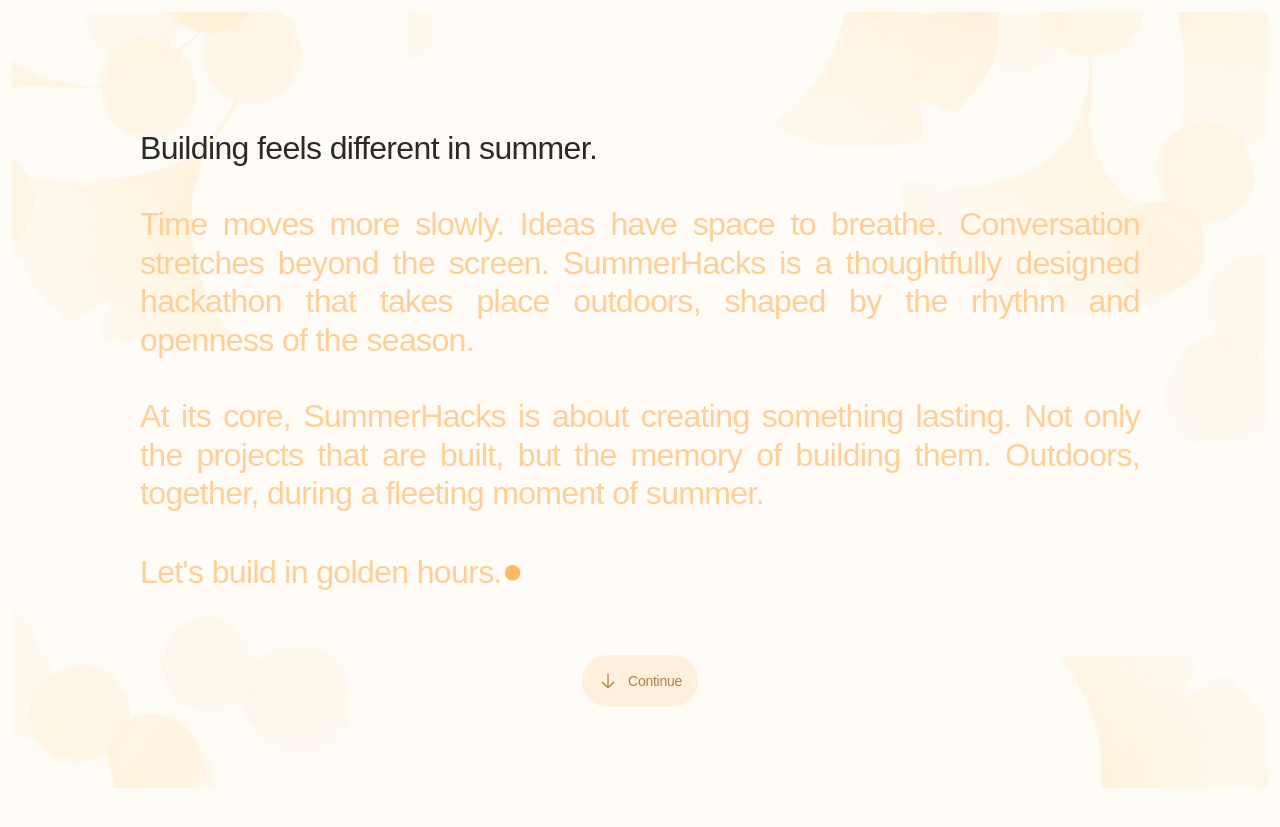
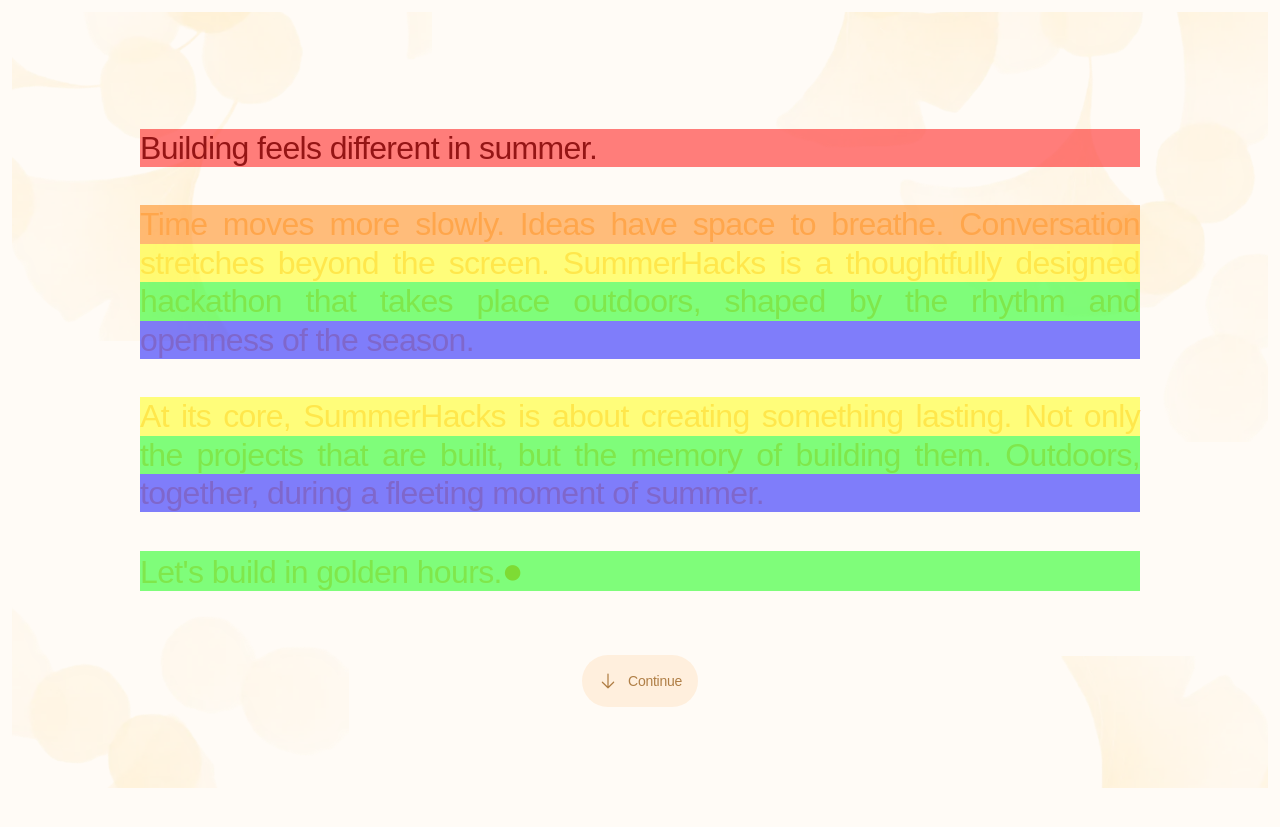
Before and after one commit to summerhacksca/summerhacks.ca, a Next.js app: page / in a window 1280 px wide. Shown: the part 800-1627 px from the top of the page. Built offline with nearby package versions, Linux system fonts and the light colour scheme.

Commit message:
segmented rectangles

```diff
--- a/app/components/about-section.tsx
+++ b/app/components/about-section.tsx
@@ -16,30 +16,72 @@
 
 export default function AboutSection() {
   const [paragraphHeights, setParagraphHeights] = useState<number[]>([]);
+  const [paragraphOffsets, setParagraphOffsets] = useState<number[]>([]);
+  const [textWidth, setTextWidth] = useState<number>(0);
+  const [overlayOpacity, setOverlayOpacity] = useState<number>(0);
   const paragraphRefs = useRef<(HTMLParagraphElement | null)[]>([]);
   const textWrapperRef = useRef<HTMLDivElement | null>(null);
+  const aboutRef = useRef<HTMLDivElement | null>(null);
+  const rainbowColors = [
+    '#ff0000', // red
+    '#ff7f00', // orange
+    '#ffff00', // yellow
+    '#00ff00', // green
+    '#0000ff', // blue
+    '#4b0082', // indigo
+    '#8b00ff', // violet
+  ];
+
+  const measureLayout = () => {
+    const heights = paragraphRefs.current.map(ref => ref?.offsetHeight || 0);
+    const wrapperRect = textWrapperRef.current?.getBoundingClientRect();
+    const offsets = paragraphRefs.current.map(ref => {
+      if (!ref || !wrapperRect) return 0;
+      const rect = ref.getBoundingClientRect();
+      return rect.top - wrapperRect.top;
+    });
+    const width = textWrapperRef.current?.clientWidth || 0;
+
+    setParagraphHeights(heights);
+    setParagraphOffsets(offsets);
+    setTextWidth(width);
+
+    console.log('First paragraph height:', heights[0]);
+    console.log('Text wrapper width:', width);
+  };
 
   useEffect(() => {
-    const heights = paragraphRefs.current.map(ref => ref?.offsetHeight || 0);
-    setParagraphHeights(heights);
-    console.log('First paragraph height:', heights[2]);
-    const textWidth = textWrapperRef.current?.clientWidth || 0;
-    console.log('Text wrapper width:', textWidth);
+    measureLayout();
   }, []);
 
   useEffect(() => {
     const handleResize = () => {
-      const height = paragraphRefs.current[2]?.offsetHeight || 0;
-      const textWidth = textWrapperRef.current?.clientWidth || 0;
-      console.log('First paragraph height on resize:', height);
-      console.log('Text wrapper width on resize:', textWidth);
+      measureLayout();
     };
 
     window.addEventListener('resize', handleResize);
     return () => window.removeEventListener('resize', handleResize);
   }, []);
+
+  useEffect(() => {
+    const clamp = (val: number, min: number, max: number) => Math.min(max, Math.max(min, val));
+
+    const handleScroll = () => {
+      if (!aboutRef.current) return;
+      const sectionTop = aboutRef.current.offsetTop;
+      const sectionHeight = aboutRef.current.offsetHeight;
+      const start = sectionTop - window.innerHeight;
+      const end = sectionTop + sectionHeight;
+      const raw = (window.scrollY - start) / (end - start);
+      setOverlayOpacity(clamp(raw, 0, 1));
+    };
+
+    window.addEventListener('scroll', handleScroll, { passive: true });
+    handleScroll();
+    return () => window.removeEventListener('scroll', handleScroll);
+  }, []);
   return (
-    <div id="about" className="relative w-full" style={{ height: 'calc(100vh + 3600px)' }}>
+    <div ref={aboutRef} id="about" className="relative w-full" style={{ height: 'calc(100vh + 3600px)' }}>
       <div className="sticky top-0 content-stretch flex flex-col items-start p-[12px] shrink-0 w-full h-screen z-[3]">
         <div className="bg-[#fffbf6] content-stretch flex flex-col gap-[64px] items-center justify-center overflow-clip pb-[128px] pt-[164px] px-[128px] relative shrink-0 w-full h-[calc(100dvh-24px)]">
         <BackgroundImages />
@@ -59,6 +101,31 @@
             {/* paragraph 3 */}
             <p className="mb-0">&nbsp;</p>
             <p ref={el => { paragraphRefs.current[3] = el }} className="leading-[1.2]">Let's build in golden hours.<span className="text-4xl text-[#FDB869]">●</span></p>
+
+            <div className="pointer-events-none absolute inset-0 z-10">
+              {paragraphHeights.map((height, idx) => {
+                if (!height) return null;
+                const segments = Math.max(1, Math.round(height / 38.4));
+                const segmentHeight = height / segments;
+                const topBase = paragraphOffsets[idx] ?? 0;
+
+                return Array.from({ length: segments }).map((_, segmentIdx) => (
+                  <div
+                    key={`${idx}-${segmentIdx}`}
+                    style={{
+                      position: 'absolute',
+                      left: 0,
+                      width: `${textWidth}px`,
+                      height: `${segmentHeight}px`,
+                      top: `${topBase + segmentHeight * segmentIdx}px`,
+                      backgroundColor: rainbowColors[(idx + segmentIdx) % rainbowColors.length],
+                      opacity: overlayOpacity,
+                      transition: 'opacity 120ms linear',
+                    }}
+                  />
+                ));
+              })}
+            </div>
           </div>
         </div>
 
```
